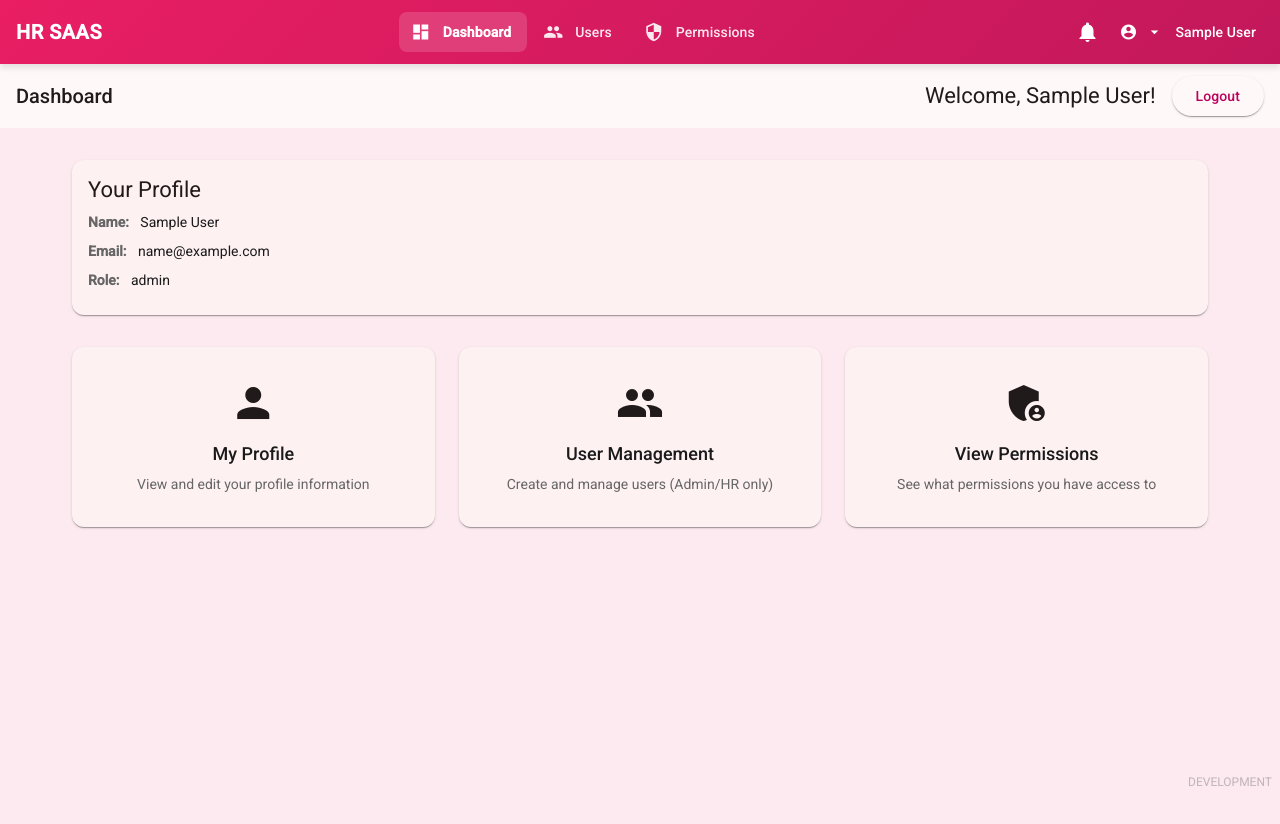
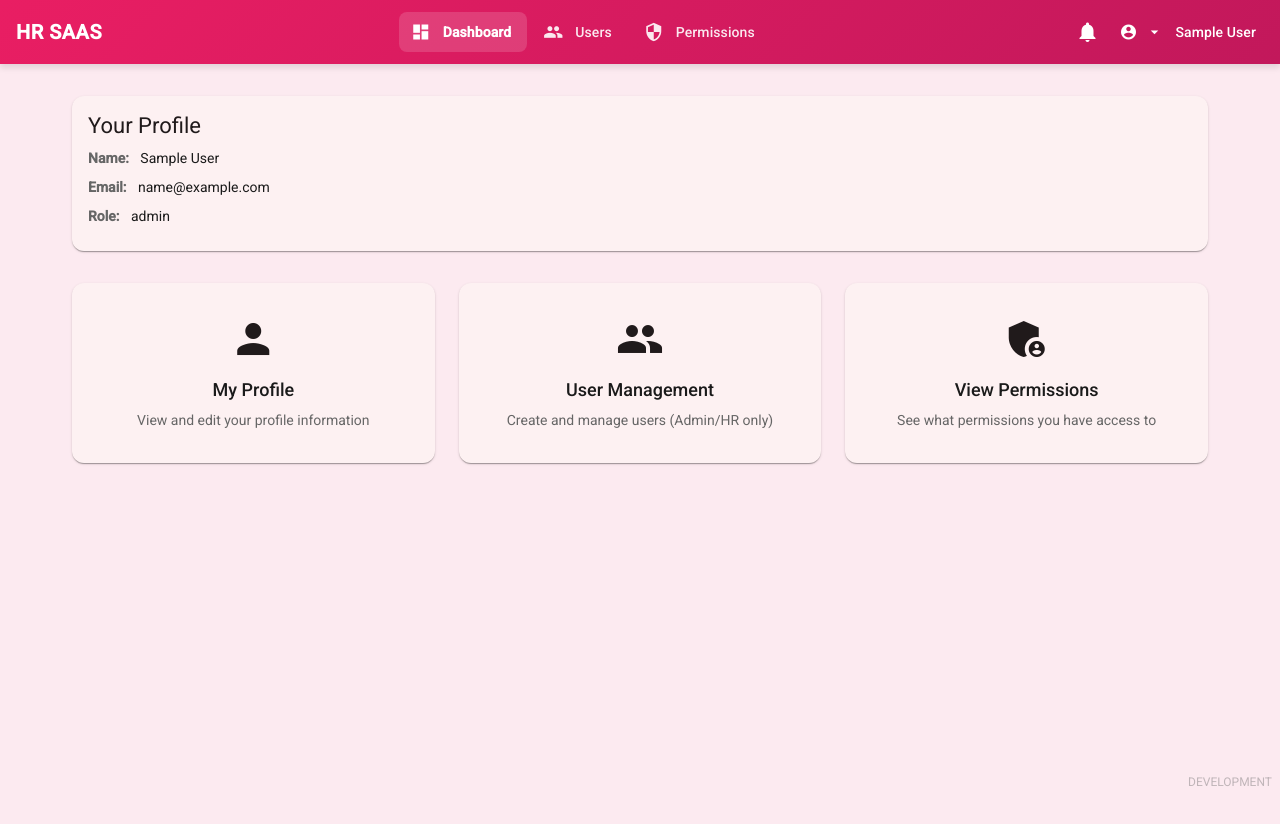
Before and after one commit to geosar23/Secret-project, an Angular app in the folder client/: page /dashboard in a window 1280 px wide. Shown: the top 824 px of the page. Built offline with nearby package versions, Linux system fonts and the light colour scheme; sample sign-in values are in the browser's storage.

Commit message:
chore: remove obsolete toolbar - headers shows the same info

```diff
--- a/client/src/app/features/dashboard/dashboard.component.html
+++ b/client/src/app/features/dashboard/dashboard.component.html
@@ -1,13 +1,4 @@
 <div class="dashboard">
-    <mat-toolbar color="primary" class="toolbar">
-        <span class="toolbar-title">Dashboard</span>
-        <span class="spacer"></span>
-        @if (currentUser$ | async; as user) {
-            <span class="welcome-text">Welcome, {{ user.name }}!</span>
-        }
-        <button mat-raised-button color="warn" (click)="logout()">Logout</button>
-    </mat-toolbar>
-
     <div class="content">
         @if (currentUser$ | async; as user) {
             <mat-card class="user-card">
```
